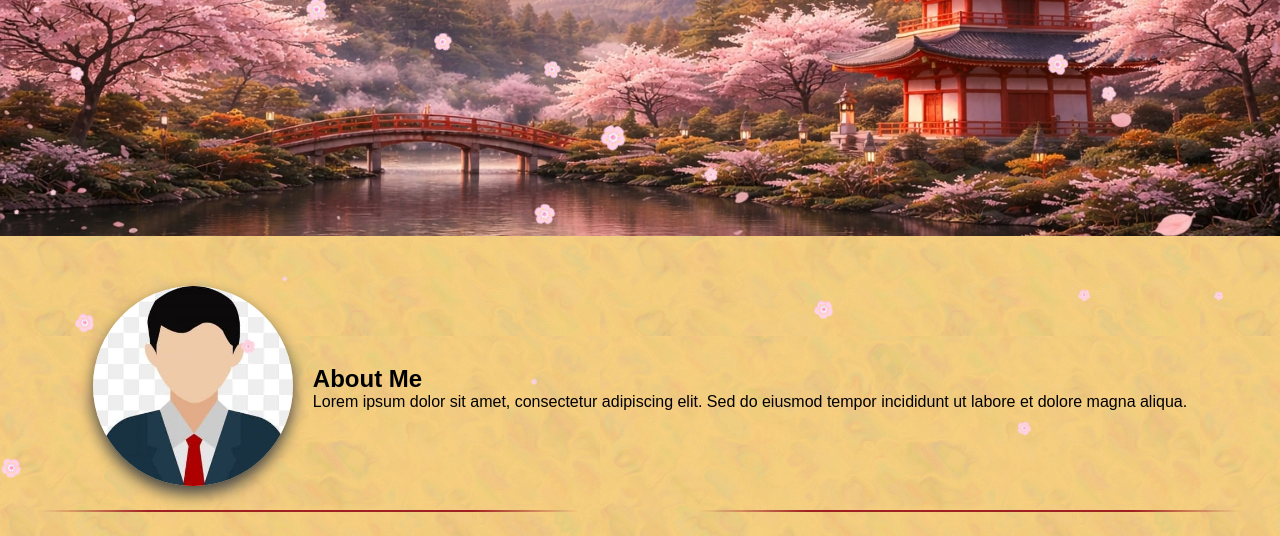
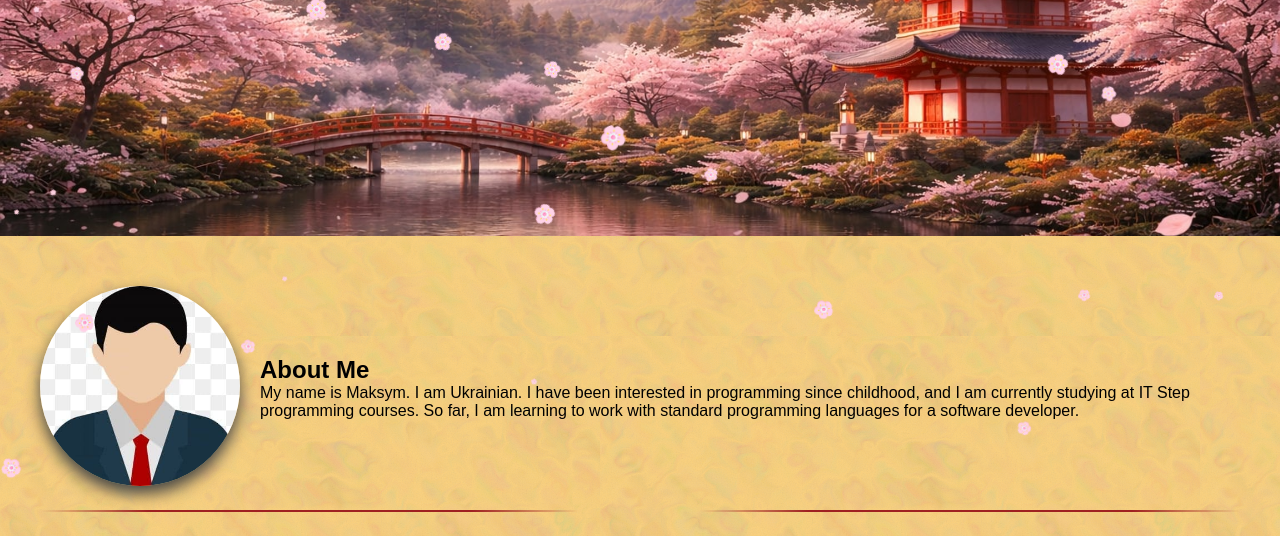
Before and after one commit to FlashedCelery9/Portfolio, a plain HTML site: page index.html in a window 1280 px wide. Shown: the part 264-800 px from the top of the page. Drawn offline with Linux system fonts and the light colour scheme.

Commit message:
Update index.html

```diff
--- a/index.html
+++ b/index.html
@@ -38,7 +38,7 @@
                         </div>
                         <div class="profile-text">
                             <h2>About Me</h2>
-                            <p>Lorem ipsum dolor sit amet, consectetur adipiscing elit. Sed do eiusmod tempor incididunt ut labore et dolore magna aliqua.</p>
+                            <p>My name is Maksym. I am Ukrainian. I have been interested in programming since childhood, and I am currently studying at IT Step programming courses. So far, I am learning to work with standard programming languages for a software developer.</p>
                         </div>
 
                     </div>
```
